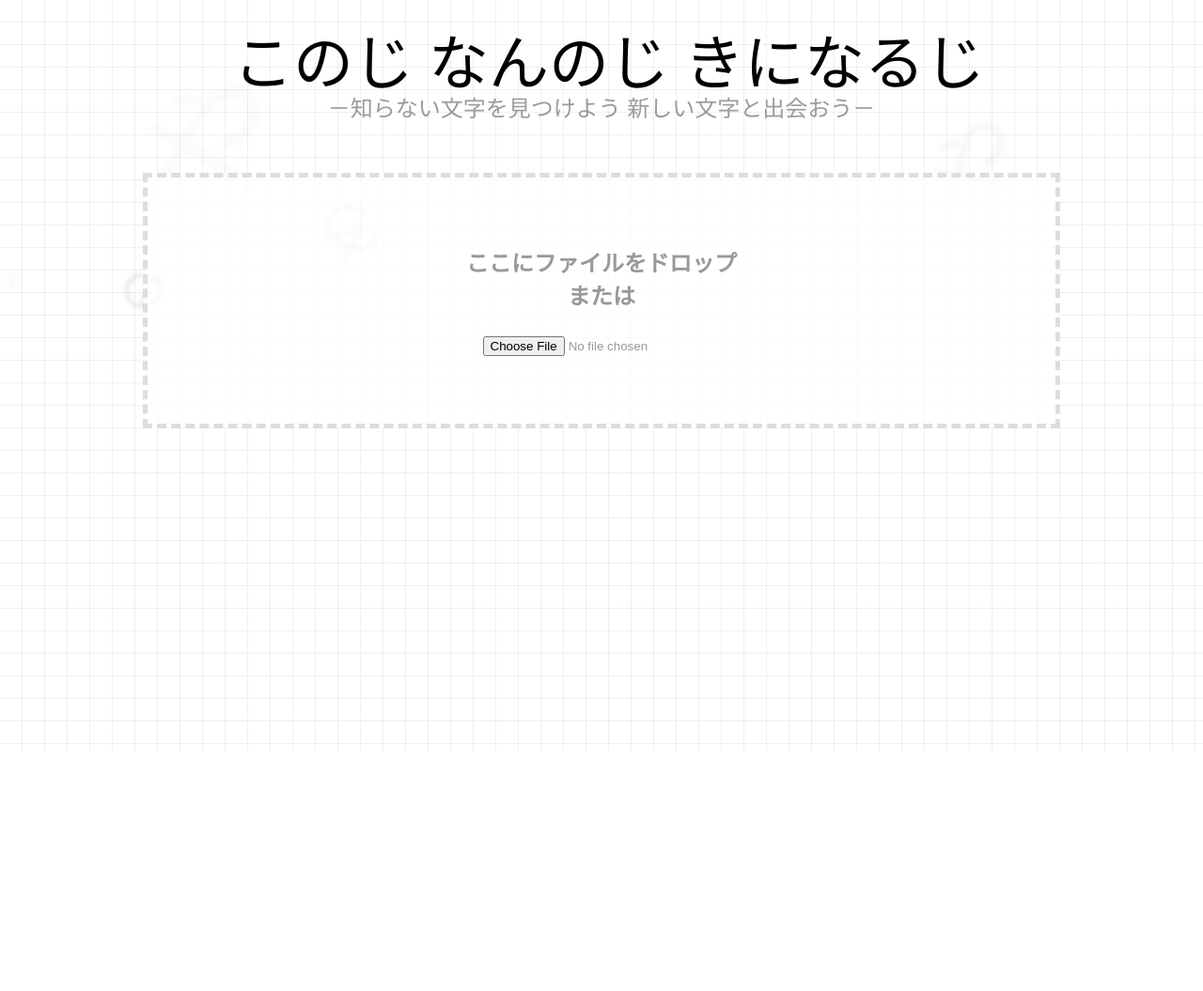
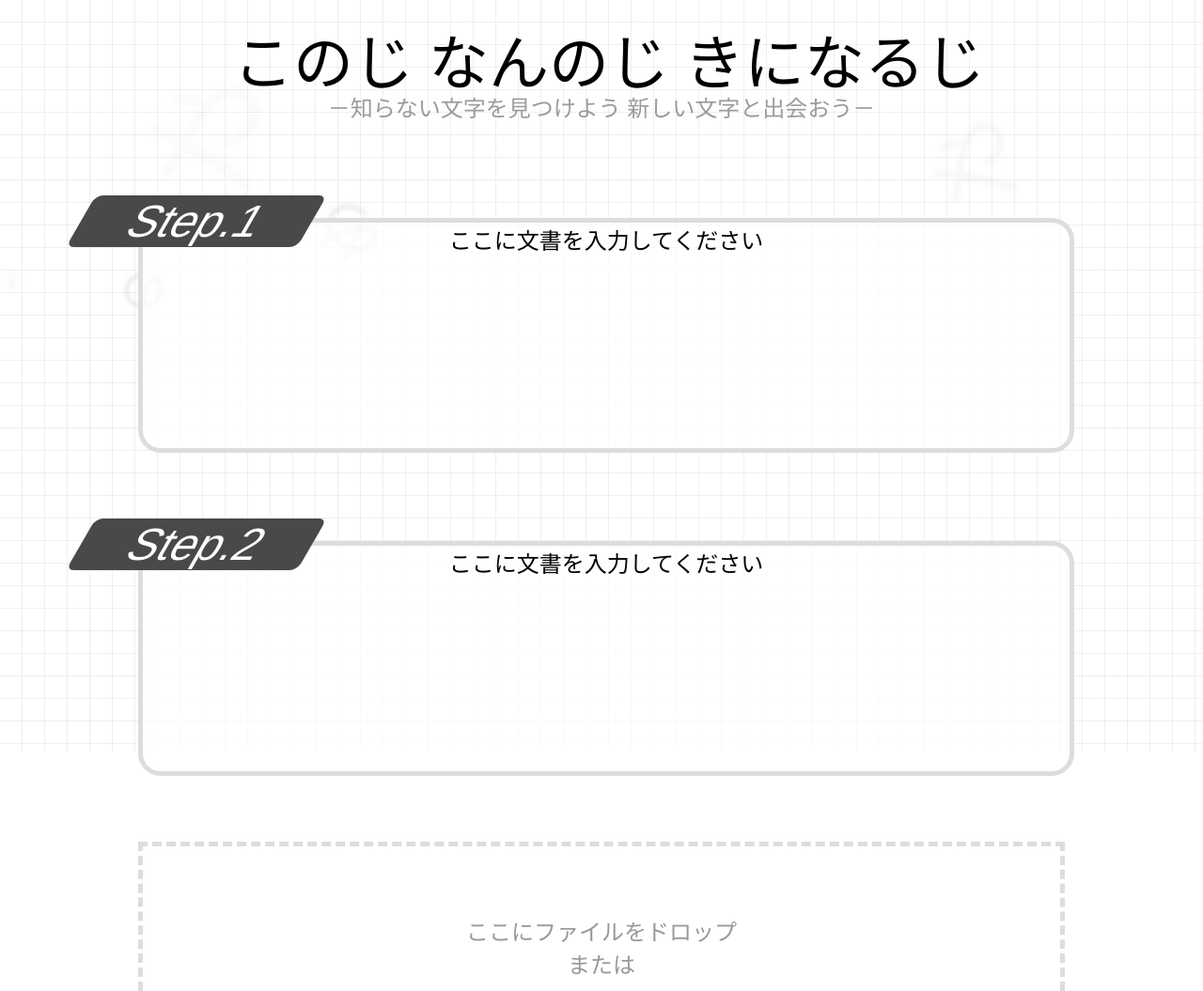
Before and after one commit to dansuke/.github.io, a plain HTML site: page index.html in a window 1280 px wide. Shown: the top 1055 px of the page at 94% size. Before the commit the page ends 800 px from the top, so only its background shows below. Drawn offline with nearby package versions, Linux system fonts and the light colour scheme; a web font is replaced by a local one.

Commit message:
説明部分を追加

```diff
--- a/index.html
+++ b/index.html
@@ -19,6 +19,14 @@
     <div class="explain">－知らない文字を見つけよう 新しい文字と出会おう－</div>
 
     <div class="container">
+      <div class="box">
+        <p>Step.1</p>
+        <div class="sent">ここに文書を入力してください</div>
+      </div>
+      <div class="box">
+        <p>Step.2</p>
+        <div class="sent">ここに文書を入力してください</div>
+      </div>
       <form method="post" enctype="multipart/form-data">
         <div id="dragDropArea">
             <div class="drag-drop-inside">
--- a/input-button.css
+++ b/input-button.css
@@ -5,16 +5,23 @@
     text-align: center;
     padding: 3vmin;
     display: block;
+    margin-left: 10%;
+    margin-right: 10%;
   }
 #dragDropArea p{
     color: #999;
-    font-weight: bold;
     font-size: 1em;
 }
 #dragDropArea .drag-drop-buttons{
     margin-top: 20px;
     font-size: 1em;
 }
+
+#fileInput{
+    font-size: 1em;
+    color: black;
+    font-family: 'Sawarabi Mincho', sans-serif;
+}
 .drag-drop-buttons input{
     margin: auto;
 }
--- a/style.css
+++ b/style.css
@@ -95,15 +95,43 @@ main{
     top: 20vmin;
     position: absolute;
     z-index: 1;
-    left: 10%;
-    right: 10%;
+    left: 0%;
+    right: 0%;
     padding: 3vmin;
     text-align: center;
     font-size: 1.5em;
 }
 
 .box{
+    position: relative;
+    height: 40vmin;
+    margin-top: 3vmin;
+    margin-bottom: 3vmin;
+}
+
+.box p {
+    position: absolute;
+    margin-left: 1vmin;
+    /* 角丸 */
+    border-radius: 1vmin;
+    width: 20%;
+    transform: skewX(-30deg);
+    margin-left: 5%;
+    font-size: 2em;
+    background-color: rgb(73, 73, 73);
     color: #ffffff;
+    z-index: 1;
+}
+
+.sent{
+    position: absolute;
+    width: 80%;
+    left: 10%;
+    border-radius: 3vmin;
+    top: 3vmin;
+    height: 30vmin;
+    background-color: rgb(255, 255, 255, 0.7);
+    border: #ddd 5px solid;
 }
 
 .area{
```
Also changed, not shown: image/1512983408.png (added), 1 other file.
